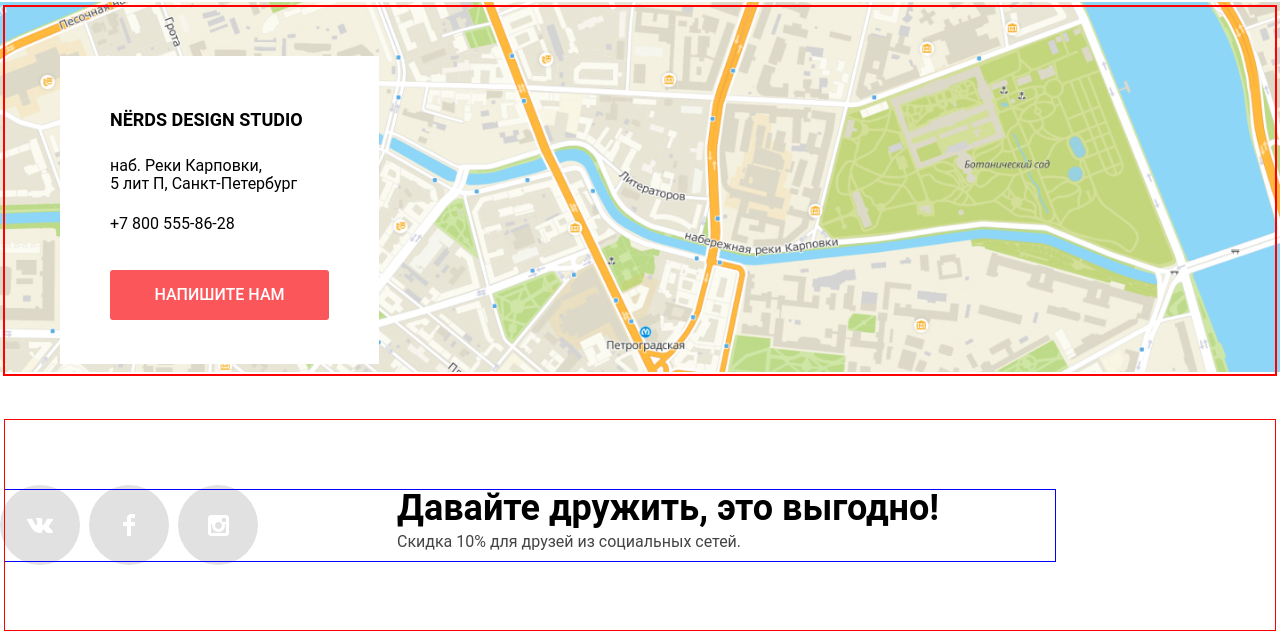
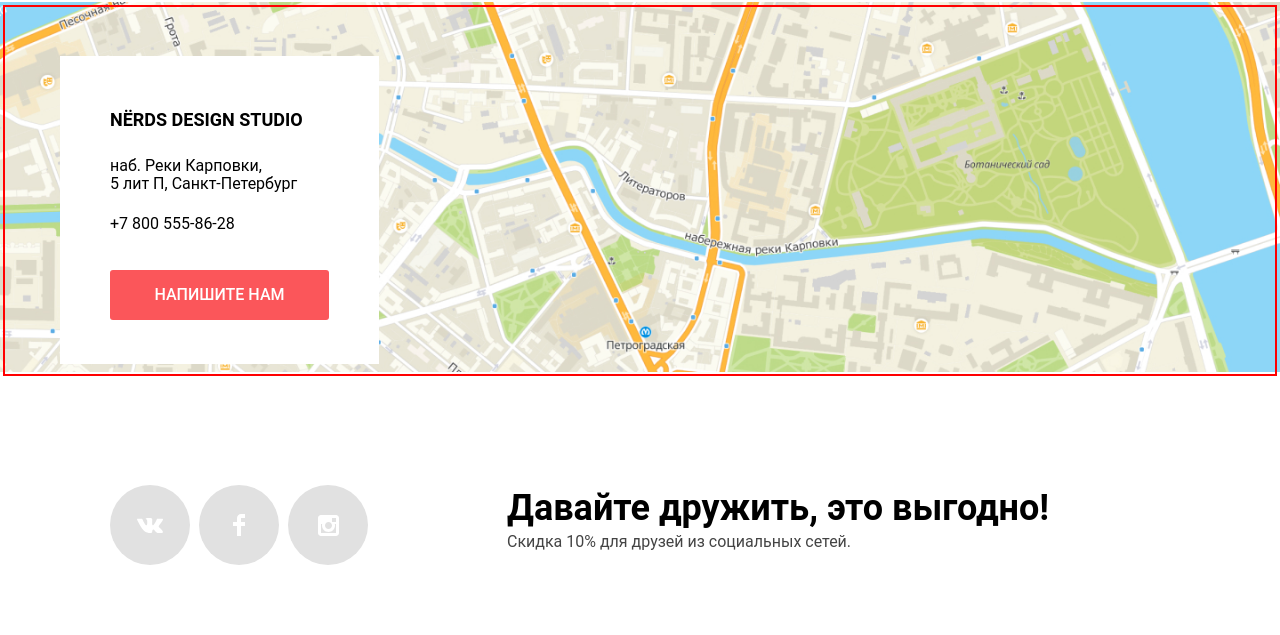
Before and after one commit to Mishelinus/nerds, a PHP site: page / in a window 1280 px wide. Shown: the part 1980-2615 px from the top of the page. Run offline with PHP 8.4, Linux system fonts and the light colour scheme; some web fonts are replaced.

Commit message:
added grid for footer

```diff
--- a/css/style.css
+++ b/css/style.css
@@ -619,14 +619,13 @@ button {
   box-shadow: inset 0px 3px 0px var(--box-shadow);
 }
 
-/*     footer - social  */
+/*     footer - social start  */
 
 .main-footer {
   display: grid;
 height: 220px;
 align-content: center;
-  outline: 1px solid red;
-  outline-offset: -5px;
+  justify-content: center;
 
 }
 
@@ -636,8 +635,6 @@ align-content: center;
   align-items: center;
   width: 1060px;
   height: 81px;
-    outline: 1px solid blue;
-  outline-offset: -5px;
 }
 
 .social__list {
@@ -688,6 +685,7 @@ background: var(--social-gradient--hover);
 .social__actions p {
   color: var(--grey-text-social);
 }
+/*     footer - social end  */
 
 /*     modal   */
 
--- a/index.html
+++ b/index.html
@@ -216,8 +216,6 @@
 
 
   <footer class="main-footer">
-
-
       <section class="social">
         <h3 class="visually-hidden"> Мы в социальных сетях</h3>
         <ul class="social__list">
```
